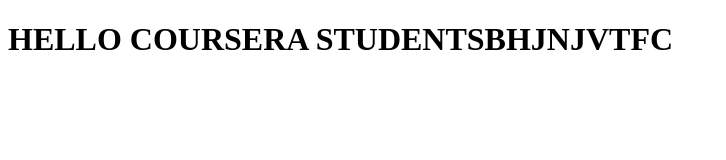
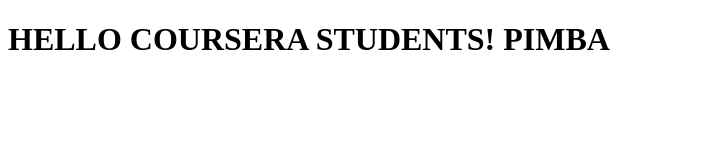
Before and after one commit to robertg25/coursera-test, a plain HTML site: page index.html in a window 1280 px wide. Shown: the whole page, without its empty margins (0-726 px from the left). Drawn offline with Linux system fonts and the light colour scheme.

Commit message:
segundo commit

```diff
--- a/index.html
+++ b/index.html
@@ -5,7 +5,7 @@
     <title>Hello  Coursera</title>
   </head>
   <body>
-    <h1>HELLO COURSERA STUDENTSBHJNJVTFC</h1>
+    <h1>HELLO COURSERA STUDENTS! PIMBA</h1>
 
   </body>
 </html>
```
